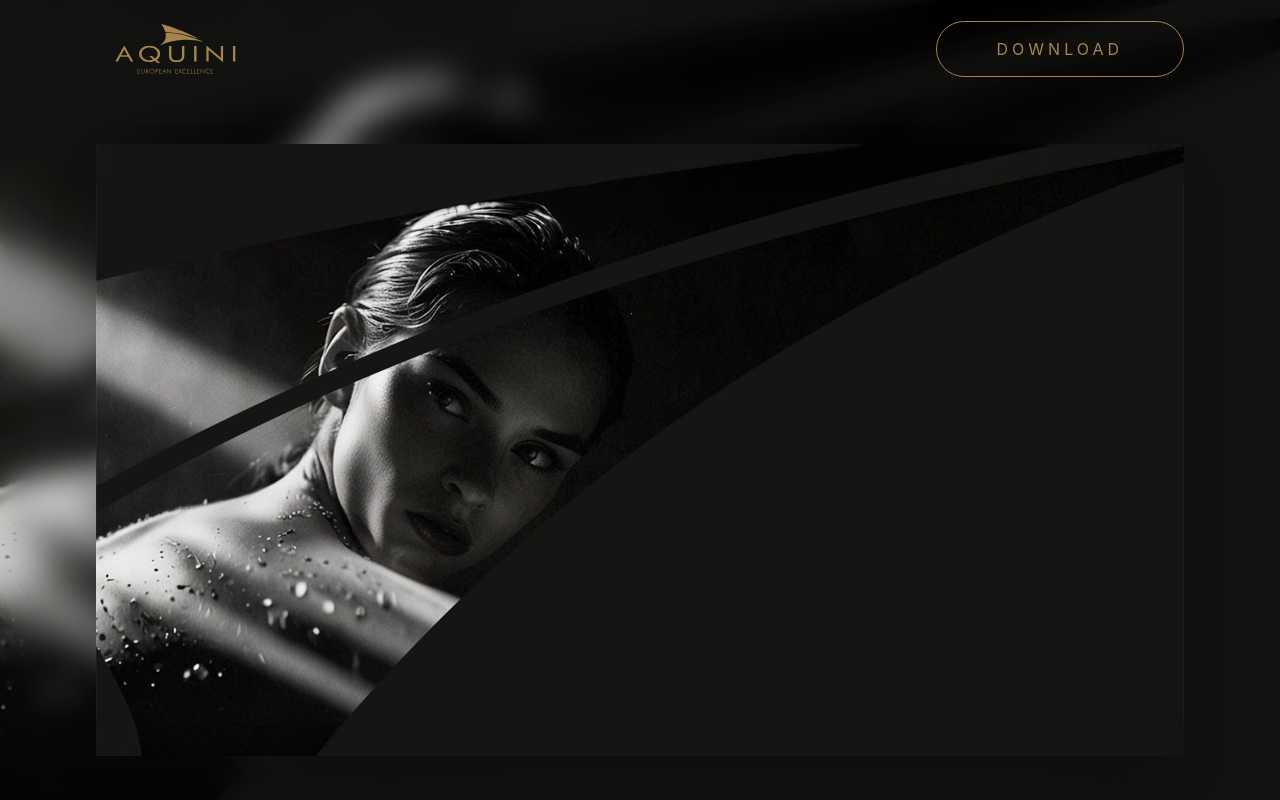
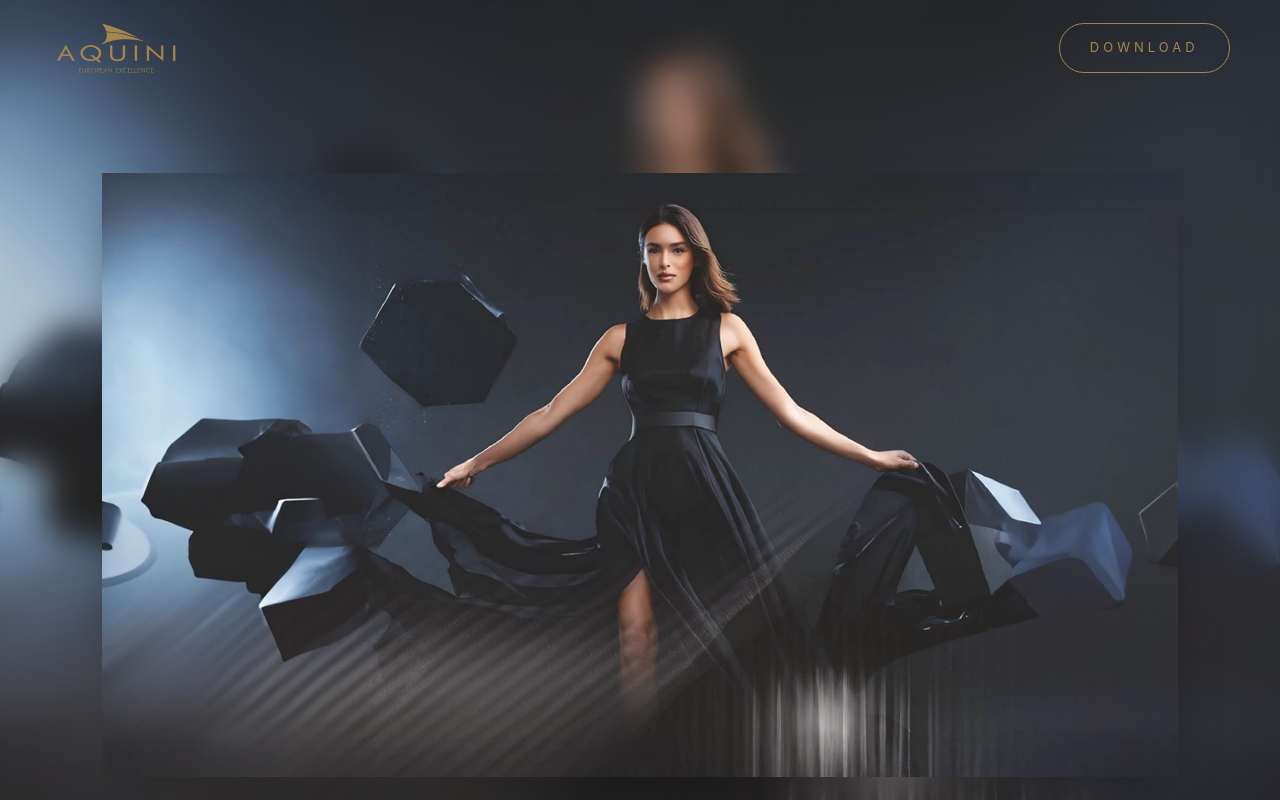
Before and after one commit to AkashSingh070/Aquini-pre-website, a React (Vite) app: page / in a window 1280 px wide. Built offline with nearby package versions, Linux system fonts and the light colour scheme.

Commit message:
adding the data

```diff
--- a/src/App.jsx
+++ b/src/App.jsx
@@ -23,7 +23,6 @@ const AnimatedSections = () => {
     const innerWrappers = gsap.utils.toArray(
       container.querySelectorAll(".inner")
     );
-    // Select inner-containers (for background image tween)
     const innerContainers = gsap.utils.toArray(
       container.querySelectorAll(".inner-container")
     );
@@ -34,7 +33,6 @@ const AnimatedSections = () => {
     // Set initial positions for outer and inner wrappers.
     gsap.set(outerWrappers, { yPercent: 100 });
     gsap.set(innerWrappers, { yPercent: -100 });
-    // Ensure the inner-container has a default background position.
     innerContainers.forEach((el) =>
       gsap.set(el, { backgroundPosition: "center center" })
     );
@@ -47,13 +45,8 @@ const AnimatedSections = () => {
       { yPercent: 0, duration: 1.25, ease: "power1.inOut" }
     );
 
-    // Function to navigate to a given section.
     function gotoSection(index, direction) {
-      // Prevent transition if index is out of bounds.
-      if (index < 0 || index >= sections.length) {
-        console.log("Boundary reached, index:", index);
-        return;
-      }
+      if (index < 0 || index >= sections.length) return;
       animating = true;
       const dFactor = direction === -1 ? -1 : 1;
       const tl = gsap.timeline({
@@ -61,22 +54,24 @@ const AnimatedSections = () => {
         onComplete: () => (animating = false),
       });
 
-      // Fade out the previous section.
+      // Fade out previous section
       gsap.set(sections[currentIndex], { zIndex: 0 });
       tl.to(images[currentIndex], { yPercent: 0 }).set(sections[currentIndex], {
         autoAlpha: 0,
       });
 
-      // Prepare and animate the new section.
+      // Prepare new section
       gsap.set(sections[index], { autoAlpha: 1, zIndex: 1 });
       tl.fromTo(
         [outerWrappers[index], innerWrappers[index]],
         { yPercent: (i) => (i ? -100 * dFactor : 100 * dFactor) },
         { yPercent: 0 },
         0
-      )
-        // Animate the inner-container's background position for a parallax effect.
-        .fromTo(
+      );
+
+      // Only animate inner-container for first 3 slides
+      if (index < 3) {
+        tl.fromTo(
           innerContainers[index],
           {
             backgroundPosition:
@@ -84,24 +79,21 @@ const AnimatedSections = () => {
           },
           { backgroundPosition: "center center" },
           0
-        )
-        .fromTo(images[index], { yPercent: 0 }, { yPercent: 0 }, 0);
+        );
+      }
 
       currentIndex = index;
     }
 
-    // Create a GSAP Observer with corrected scroll direction.
     Observer.create({
       type: "wheel,touch,pointer",
       wheelSpeed: 1,
       onDown: () => {
-        // Scroll down: move to the next slide.
         if (!animating && currentIndex < sections.length - 1) {
           gotoSection(currentIndex + 1, 1);
         }
       },
       onUp: () => {
-        // Scroll up: move to the previous slide.
         if (!animating && currentIndex > 0) {
           gotoSection(currentIndex - 1, -1);
         }
@@ -113,15 +105,13 @@ const AnimatedSections = () => {
     return () => Observer.getAll().forEach((obs) => obs.kill());
   }, []);
 
-  // Only 3 main sections.
+  // Updated sections data with footer as 4th slide
   const sectionsData = [
-    { id: "first", heading: "Scroll down" },
-    { id: "second", heading: "Animated with GSAP" },
-    { id: "third", heading: "GreenSock" },
+    { id: "first", heading: "Scroll down", bg: img01 },
+    { id: "second", heading: "Animated with GSAP", bg: img02 },
+    { id: "third", heading: "GreenSock", bg: img03 },
+    { id: "footer", heading: "Footer Section" },
   ];
-
-  // 3 background images corresponding to each section.
-  const bgImages = [img03, img02, img01];
 
   return (
     <>
@@ -133,28 +123,28 @@ const AnimatedSections = () => {
         {sectionsData.map((section, index) => (
           <section
             key={section.id}
-            className="fixed top-0 h-full w-full invisible "
+            className="fixed top-0 h-full w-full invisible"
           >
             <div className="outer w-full h-full overflow-y-hidden">
               <div className="inner w-full h-full overflow-y-hidden relative">
-                <div
-                  className="bg flex items-center justify-center flex-col absolute inset-0 bg-cover bg-center"
-                  style={{
-                    backgroundImage: `url(${
-                      bgImages[index % bgImages.length]
-                    })`,
-                  }}
-                >
-                  <div className="absolute inset-0 bg-black/10 backdrop-blur-lg"></div>
+                {index === 3 ? (
+                  // Footer Section
+                  <div className="bg-black flex items-center justify-center absolute inset-0">
+                    <Footer />
+                  </div>
+                ) : (
+                  // Regular Slides
                   <div
-                    className="inner-container mx-auto h-auto w-[85vw] aspect-video z-10 shadow-2xl bg-cover mt-[100px]"
-                    style={{
-                      backgroundImage: `url(${
-                        bgImages[index % bgImages.length]
-                      })`,
-                    }}
-                  ></div>
-                </div>
+                    className="bg flex  justify-center items-end flex-col absolute inset-0 bg-cover bg-center"
+                    style={{ backgroundImage: `url(${section.bg})` }}
+                  >
+                    <div className="absolute inset-0 bg-black/10 backdrop-blur-lg"></div>
+                    <div
+                      className="inner-container mx-auto h-auto w-[84vw] aspect-video z-10 shadow-2xl bg-cover mt-[150px]"
+                      style={{ backgroundImage: `url(${section.bg})` }}
+                    ></div>
+                  </div>
+                )}
               </div>
             </div>
           </section>
--- a/src/Components/Footer/index.jsx
+++ b/src/Components/Footer/index.jsx
@@ -61,7 +61,7 @@ const Index = () => {
 
   const ContactIcon = ({ icon: Icon, children }) => (
     <div className="flex items-center gap-2 text-neutral-400">
-      <Icon className="w-4 h-4 text-primary" />
+      <Icon className="!w-4 !h-4 text-primary" />
       {children}
     </div>
   );
@@ -120,7 +120,7 @@ const Index = () => {
             <div className="w-full md:w-1/4 mb-8 md:mb-0">
               <ul className="space-y-3 mx-auto w-fit">
                 <li className="text-primary font-semibold text-base mb-4">
-                  <ContactIcon icon={FaMapMarkerAlt}>Address</ContactIcon>
+                  <ContactIcon  icon={FaMapMarkerAlt}>Address</ContactIcon>
                 </li>
                 <li className="text-neutral-400 text-sm leading-6 whitespace-pre-line">
                   {footerData.contact.address}
--- a/src/Components/Header/Index.jsx
+++ b/src/Components/Header/Index.jsx
@@ -25,10 +25,10 @@ export default function Header() {
   return (
     <header className="fixed top-0 left-0 w-full  z-999">
       <div className={`w-full  transition-all duration-300 z-999 relative `}>
-        <div className="flex items-center justify-between w-[85%]  mx-auto  pointer-events-auto">
+        <div className="flex items-center justify-between w-[94%]  mx-auto  pointer-events-auto">
           {/* Logo */}
           <div
-            className="relative w-[14.58%] h-[100%] cursor-pointer"
+            className="relative w-[13%] h-[100%] cursor-pointer"
             data-aos="fade-in"
             data-aos-delay="500"
             data-aos-duration="600"
@@ -36,11 +36,12 @@ export default function Header() {
           >
             <Logo />
           </div>
-
-          {/* Get In Touch Text */}
-          <RoundedButton backgroundColor="#a5854e">
-            <p>Download</p>
-          </RoundedButton>
+          <div className="mx-3">
+            {/* Get In Touch Text */}
+            <RoundedButton backgroundColor="#a5854e">
+              <p>Download</p>
+            </RoundedButton>
+          </div>
         </div>
       </div>
     </header>
--- a/src/Components/RoundedButton/style.module.scss
+++ b/src/Components/RoundedButton/style.module.scss
@@ -6,7 +6,7 @@
     display: flex;
     align-items: center;
     justify-content: center;
-    padding: 15px 60px 15px 60px;
+    padding: 14px 30px ;
 
     p{
         position: relative;
@@ -15,6 +15,7 @@
         color: #a5854e;
         letter-spacing: 4px;
         text-transform: uppercase;
+        font-size: 13px;
 
         a{
             color: #a5854e;
```
